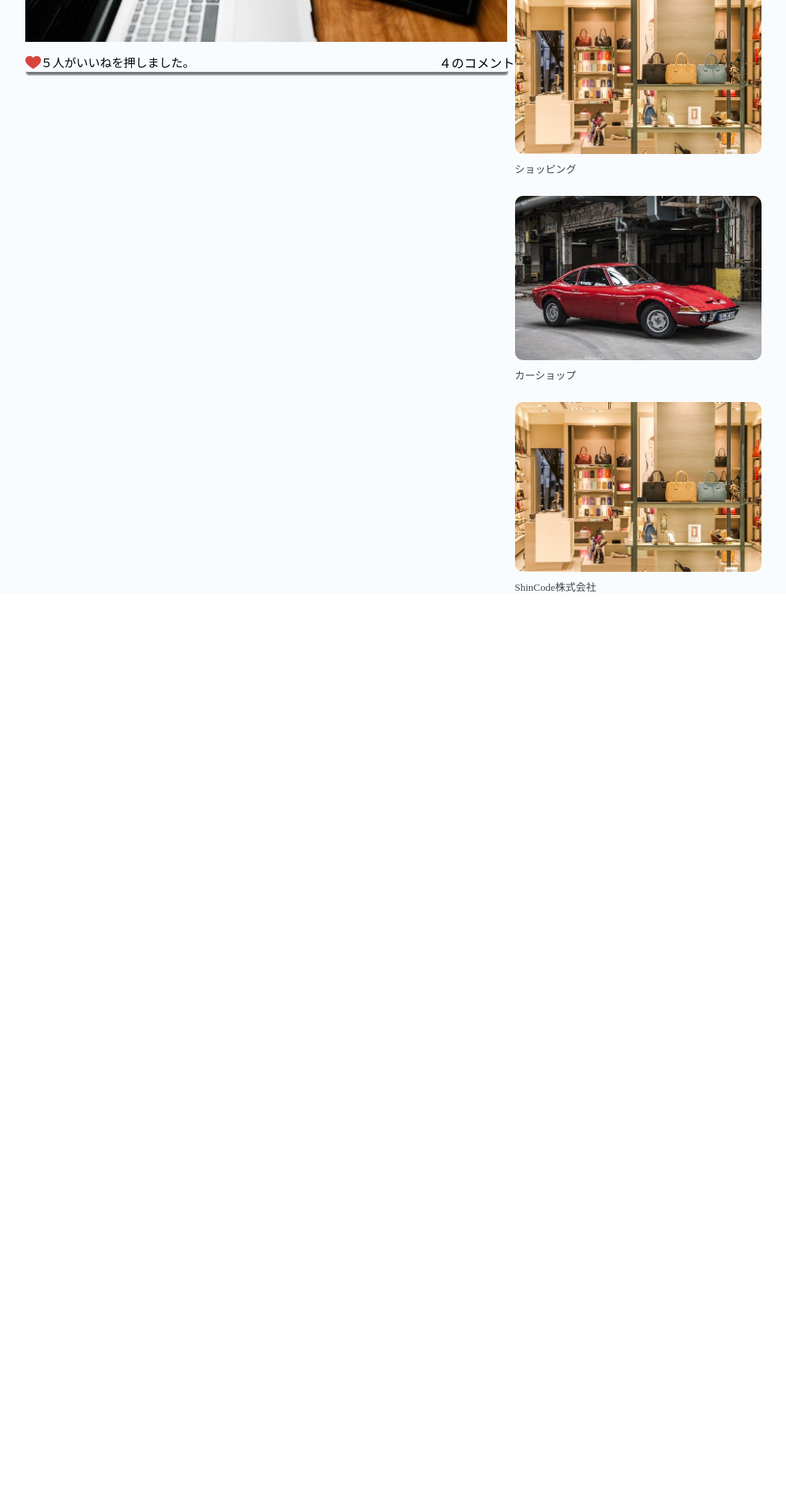
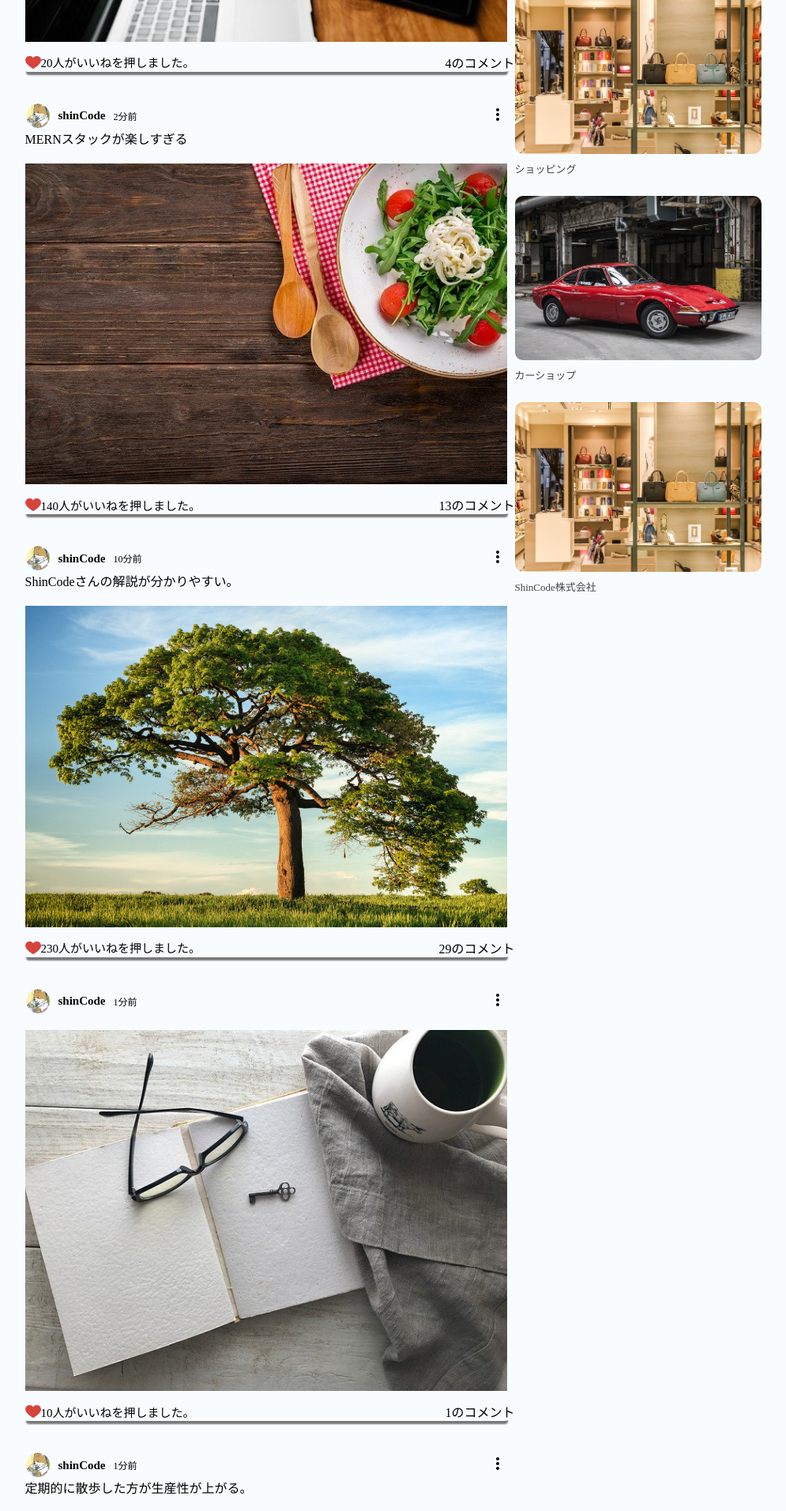
Before and after one commit to ShuheiKurinami/sns, a React (Create React App) app: page / in a window 1280 px wide. Shown: the part 640-2553 px from the top of the page at 79% size, without its empty margins (241-1236 px from the left). Before the commit the page ends 1393 px from the top, so only its background shows below. Built offline with nearby package versions, Linux system fonts and the light colour scheme.

Commit message:
途中だけどダミーデータでの実装中

```diff
--- a/src/components/post/Post.tsx
+++ b/src/components/post/Post.tsx
@@ -1,8 +1,35 @@
 import React from "react";
 import MoreVertIcon from "@mui/icons-material/MoreVert";
 import "./Post.css";
+import { Users } from "../../dummyData";
 
-export const Post = () => {
+type posts =
+  | {
+      id: number;
+      desc: string;
+      photo: string;
+      date: string;
+      userId: number;
+      like: number;
+      comment: number;
+    }
+  | {
+      id: number;
+      photo: string;
+      date: string;
+      userId: number;
+      like: number;
+      comment: number;
+      desc?: undefined;
+    };
+
+type PostProps = {
+  post: posts;
+};
+
+export const Post = ({ post }: PostProps) => {
+  const user = Users.filter((user) => user.id === 1);
+  console.log(user);
   return (
     <div className="post">
       <div className="postWrapper">
@@ -14,23 +41,25 @@
               className="postProfileImg"
             />
             <span className="postUsername">shinCode</span>
-            <span className="postDate">5分前</span>
+            <span className="postDate">{post.date}</span>
           </div>
           <div className="postTopRight">
             <MoreVertIcon />
           </div>
         </div>
 
-        <span className="postText">SNSを自作中です。</span>
-        <img src="./assets/post/1.jpeg" alt="" className="postImg" />
+        <span className="postText">{post.desc}</span>
+        <img src={post.photo} alt="" className="postImg" />
       </div>
       <div className="postBottom">
         <div className="postBottomLeft">
           <img src="./assets/heart.png" alt="" className="likeIcon" />
-          <span className="postLikeCounter">５人がいいねを押しました。</span>
+          <span className="postLikeCounter">
+            {post.like}人がいいねを押しました。
+          </span>
         </div>
         <div className="postBottomRight">
-          <span className="post CommentText">４のコメント</span>
+          <span className="post CommentText">{post.comment}のコメント</span>
         </div>
       </div>
     </div>
--- a/src/components/timeline/Timeline.tsx
+++ b/src/components/timeline/Timeline.tsx
@@ -2,13 +2,16 @@
 import "./Timeline.css";
 import { Share } from "../share/Share";
 import { Post } from "../post/Post";
+import { Posts } from "../../dummyData";
 
 export const Timeline = () => {
   return (
     <div className="timeline">
       <div className="timelineWrapper">
         <Share />
-        <Post />
+        {Posts.map((post) => (
+          <Post post={post} key={post.id} />
+        ))}
       </div>
     </div>
   );
--- /dev/null
+++ b/src/dummyData.ts
@@ -0,0 +1,74 @@
+export const Users = [
+  {
+    id: 1,
+    profilePicture: "assets/person/1.jpeg",
+    username: "ShinCode",
+  },
+  {
+    id: 2,
+    profilePicture: "assets/person/2.jpeg",
+    username: "Yamaki",
+  },
+  {
+    id: 3,
+    profilePicture: "assets/person/3.jpeg",
+    username: "Koga",
+  },
+  {
+    id: 4,
+    profilePicture: "assets/person/4.jpeg",
+    username: "Matukubo",
+  },
+  {
+    id: 5,
+    profilePicture: "assets/person/5.jpeg",
+    username: "Kikukawa",
+  },
+];
+
+export const Posts = [
+  {
+    id: 1,
+    desc: "コツコツの積み重ねが大事。",
+    photo: "assets/post/1.jpeg",
+    date: "5分前",
+    userId: 1,
+    like: 20,
+    comment: 4,
+  },
+  {
+    id: 2,
+    desc: "MERNスタックが楽しすぎる",
+    photo: "assets/post/2.jpeg",
+    date: "2分前",
+    userId: 2,
+    like: 140,
+    comment: 13,
+  },
+  {
+    id: 3,
+    desc: "ShinCodeさんの解説が分かりやすい。",
+    photo: "assets/post/3.jpeg",
+    date: "10分前",
+    userId: 3,
+    like: 230,
+    comment: 29,
+  },
+  {
+    id: 4,
+    photo: "assets/post/4.jpeg",
+    date: "1分前",
+    userId: 4,
+    like: 10,
+    comment: 1,
+  },
+  {
+    id: 5,
+    desc: "定期的に散歩した方が生産性が上がる。",
+    photo: "assets/post/5.jpeg",
+    date: "1分前",
+    userId: 5,
+    like: 100,
+    comment: 3,
+  },
+];
```
